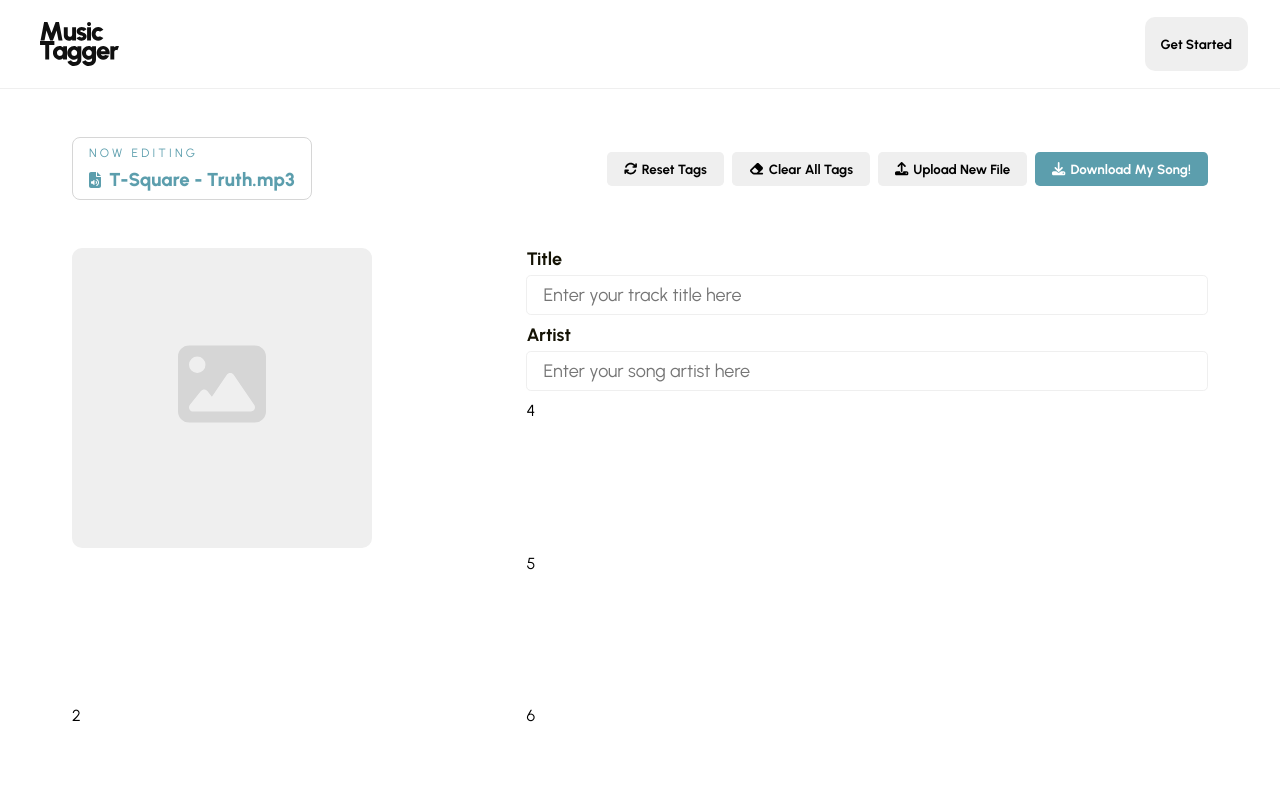
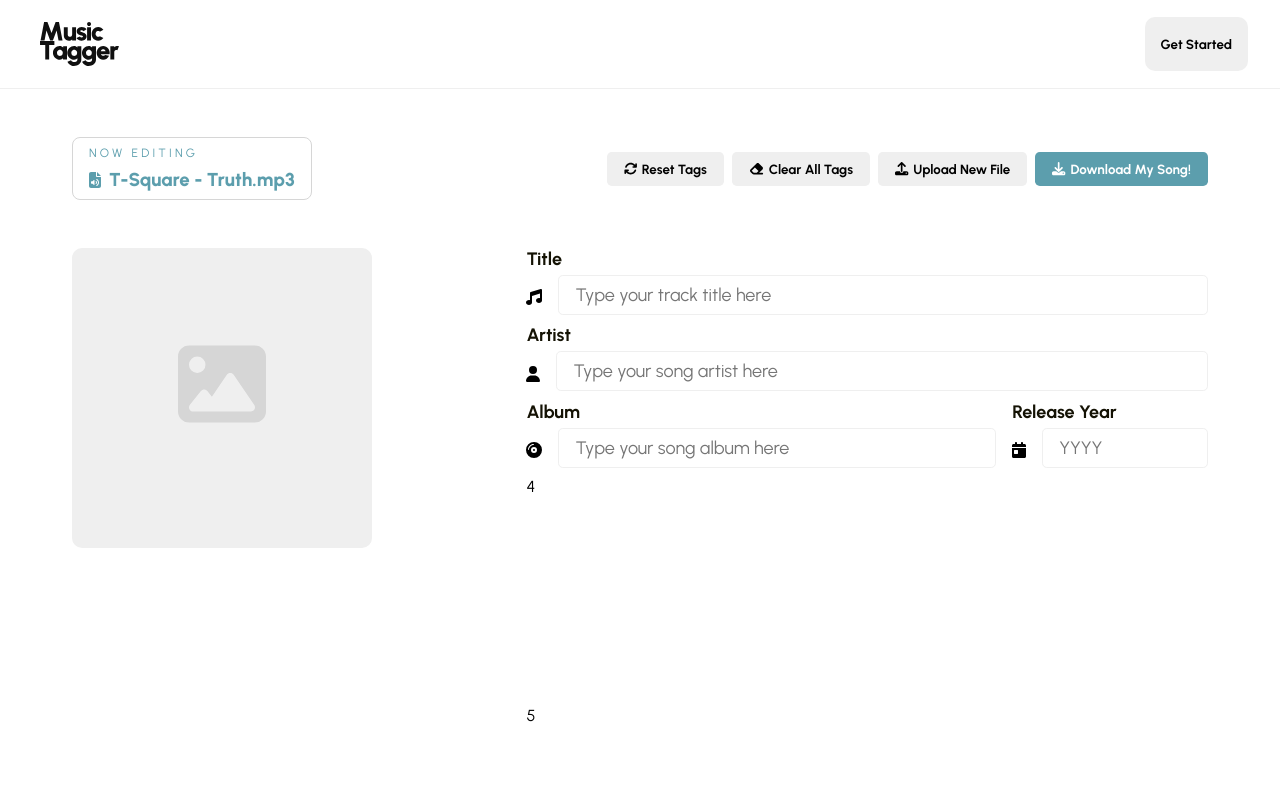
Before and after one commit to catervpillar/musictagger, a React (Create React App) app: page /tagger in a window 1280 px wide. Shown: the top 800 px of the page. Built offline with nearby package versions, Linux system fonts and the light colour scheme.

Commit message:
layout update

```diff
--- a/src/components/Tagger/TaggerContent.js
+++ b/src/components/Tagger/TaggerContent.js
@@ -1,5 +1,5 @@
 import { FontAwesomeIcon } from '@fortawesome/react-fontawesome'
-import { faRefresh, faEraser, faUpload } from '@fortawesome/free-solid-svg-icons'
+import { faMusic, faCompactDisc, faUser, faCalendarDay } from '@fortawesome/free-solid-svg-icons'
 
 import classes from './TaggerContent.module.css';
 
@@ -18,11 +18,33 @@ const TaggerContent = () => {
                     <div className={classes.div3}>
                         <div>
                             <label htmlFor="title">Title</label>
-                            <input id="title" type="text" name="email" placeholder='Enter your track title here' />
+                            <div className={classes['main-input']}>
+                                <FontAwesomeIcon icon={faMusic} />
+                                <input id="title" type="text" name="email" placeholder='Type your track title here' />
+                            </div>
                         </div>
                         <div>
                             <label htmlFor="artist">Artist</label>
-                            <input id="artist" type="text" name="artist" placeholder='Enter your song artist here' />
+                            <div className={classes['main-input']}>
+                                <FontAwesomeIcon icon={faUser} />
+                                <input id="artist" type="text" name="artist" placeholder='Type your song artist here' />
+                            </div>
+                        </div>
+                        <div className={classes['album-and-year']}>
+                            <div className={classes.album}>
+                                <label htmlFor="album">Album</label>
+                                <div className={classes['main-input']}>
+                                    <FontAwesomeIcon icon={faCompactDisc} />
+                                    <input id="album" type="text" name="album" placeholder='Type your song album here' />
+                                </div>
+                            </div>
+                            <div className={classes['release-date']}>
+                                <label htmlFor="album">Release Year</label>
+                                <div className={classes['main-input']}>
+                                    <FontAwesomeIcon icon={faCalendarDay} />
+                                    <input id="release-date" type="number" name="release-year" placeholder='YYYY' />
+                                </div>
+                            </div>
                         </div>
                     </div>
                     <div className={classes.div4}> 4</div>
--- a/src/components/Tagger/TaggerContent.module.css
+++ b/src/components/Tagger/TaggerContent.module.css
@@ -5,50 +5,6 @@
     /* background: pink; */
     /* border: 2px solid orange; */
 }
-
-.grid-container {
-    grid-template-columns: repeat(5, 1fr);
-    grid-template-rows: repeat(5, 1fr);
-    grid-column-gap: 0px;
-    grid-row-gap: 0px;
-    /* height: calc(100vh - 88px);
-    width: 100vw; */
-    overflow: hidden;
-}
-
-.item {
-    /* background: var(--color-gray-100); */
-    /* border: 1px solid #000; */
-}
-
-.item1 {
-    grid-area: 1 / 1 / 4 / 3;
-}
-
-.item2 {
-    grid-area: 4 / 1 / 6 / 3;
-}
-
-.item3 {
-    grid-area: 1 / 3 / 2 / 6;
-}
-
-.item4 {
-    grid-area: 2 / 3 / 3 / 6;
-}
-
-.item5 {
-    grid-area: 3 / 3 / 4 / 6;
-}
-
-.item6 {
-    grid-area: 4 / 3 / 5 / 6;
-}
-
-.item7 {
-    grid-area: 5 / 3 / 6 / 6;
-}
-
 
 .parent {
     display: grid;
@@ -86,6 +42,27 @@
     grid-area: 5 / 3 / 6 / 6;
 }
 
+.main-input {
+    display: flex;
+    align-items: center;
+    gap: 1rem;
+}
+
+.album-and-year {
+    display: flex;
+    align-items: center;
+    /* justify-content: space-between; */
+    gap: 1rem;
+}
+
+.album-and-year .album {
+    width: 95%;
+}
+
+.album-and-year .release-year {
+    /* width: 10%; */
+}
+
 input,
 label {
     display: block;
```
